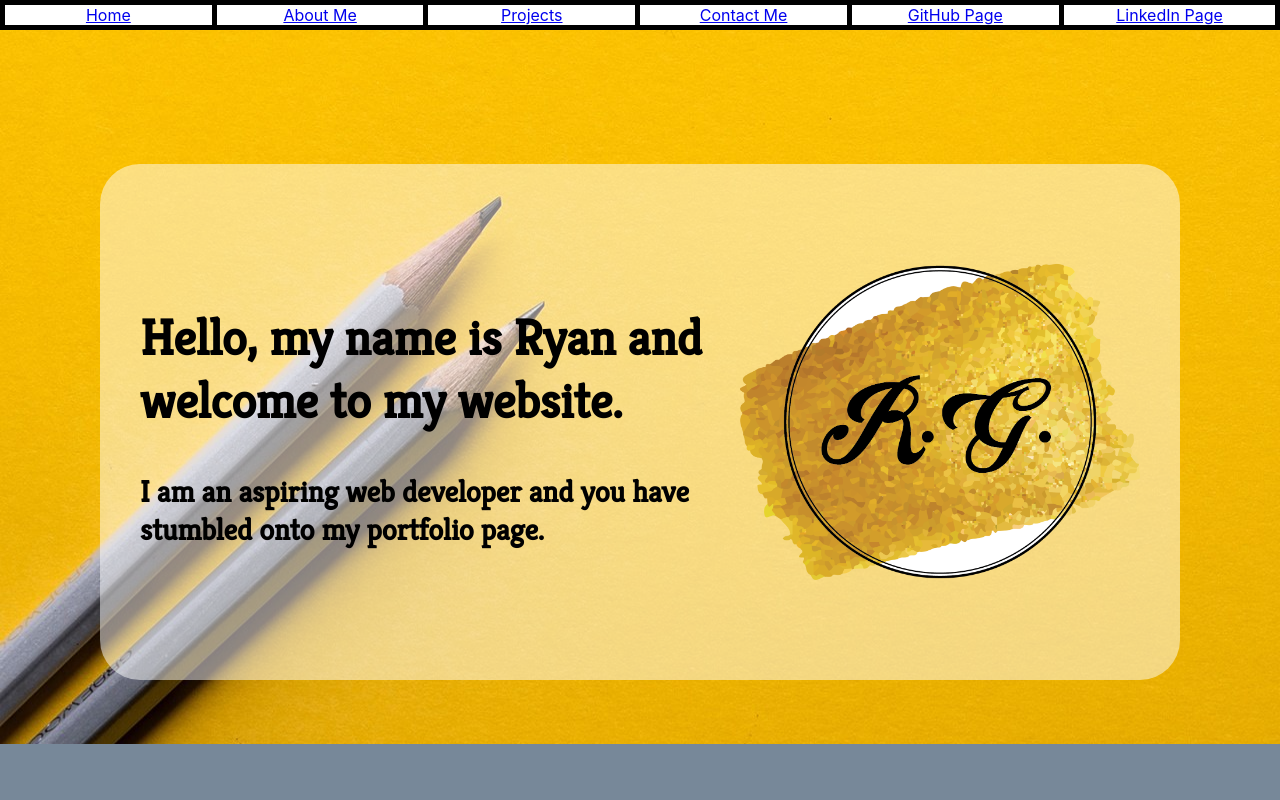
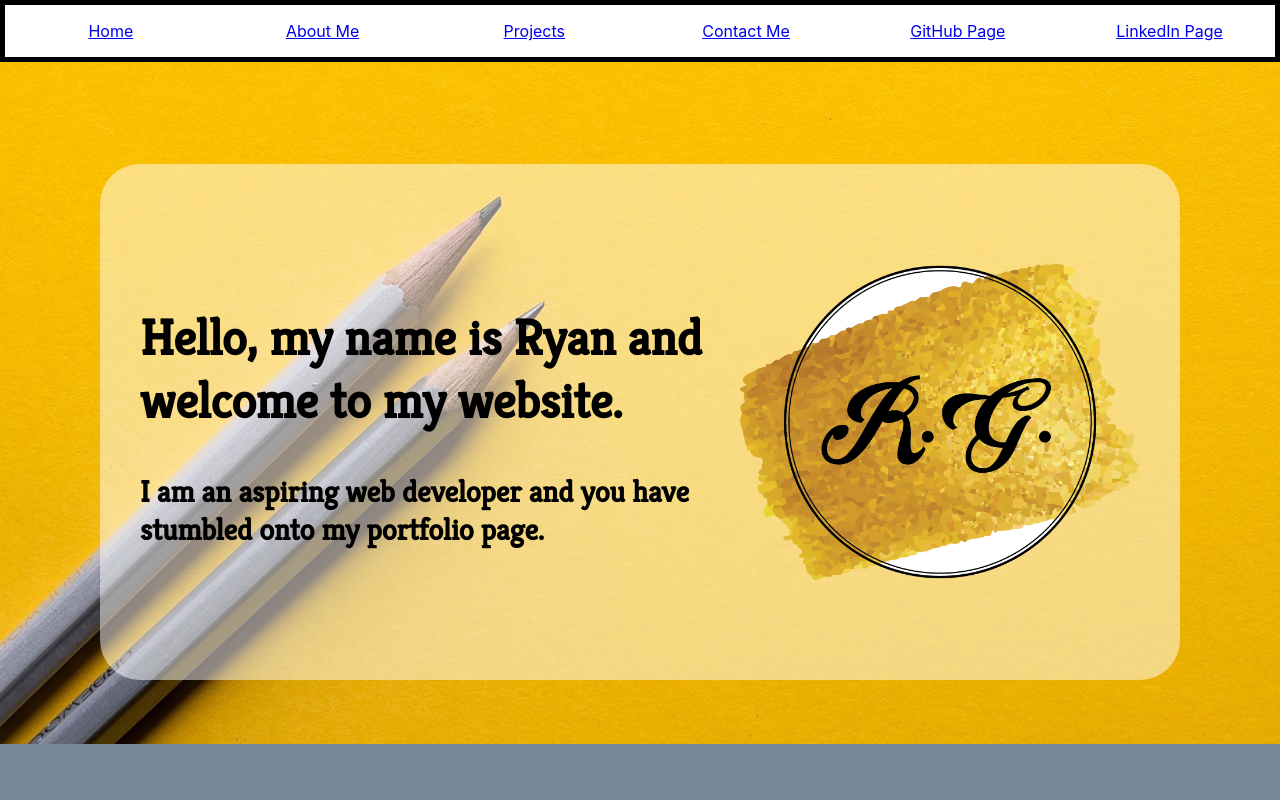
Before and after one commit to RyanG91/React-portfolio, a React (Create React App) app: page / in a window 1280 px wide. Shown: the top 800 px of the page. Built offline with nearby package versions, Linux system fonts and the light colour scheme; a web font is replaced by a local one.

Commit message:
Added props to the navbar

```diff
--- a/src/components/NavBar.js
+++ b/src/components/NavBar.js
@@ -1,18 +1,36 @@
 import React, { Component } from 'react';
 import { NavBarStyle } from'../styles/NavBarStyles'
 
+function Links(props) {
+  return (
+    <div>
+      <a target="_self" href={props.link}>
+        <p>{props.title}</p>
+      </a>
+    </div>
+  )
+}
 
 class NavBar extends Component {
+
+
+
   render() {
     return (
       <div className="NavBar">
         <NavBarStyle>
-          <a id='tablecolumn' href="/">Home</a>
-          <a id='tablecolumn' href="#aboutme">About Me</a>
-          <a id='tablecolumn' href="#myprojects">Projects</a>
-          <a id='tablecolumn' href="#contact">Contact Me</a>
-          <a id='tablecolumn' href="https://github.com/RyanG91" rel="noopener noreferrer" target="_blank">GitHub Page </a>
-          <a href="https://www.linkedin.com/in/ryan-grosser-a360a1129/" rel="noopener noreferrer" target="_blank">LinkedIn Page</a>
+          <Links title="Home" link="/" />
+          <Links title="About Me" link="#aboutme" />
+          <Links title="Projects" link="#myprojects" />
+          <Links title="Contact Me" link="#contact" />
+          <Links title="GitHub Page" link="https://github.com/RyanG91" />
+          <Links title="LinkedIn Page" link="https://www.linkedin.com/in/ryan-grosser-a360a1129/" />
+          {/* <a id='tablecolumn' href="/">Home</a> */}
+          {/* <a id='tablecolumn' href="#aboutme">About Me</a> */}
+          {/* <a id='tablecolumn' href="#myprojects">Projects</a> */}
+          {/* <a id='tablecolumn' href="#contact">Contact Me</a> */}
+          {/* <a id='tablecolumn' href="https://github.com/RyanG91" rel="noopener noreferrer" target="_blank">GitHub Page </a> */}
+          {/* <a href="https://www.linkedin.com/in/ryan-grosser-a360a1129/" rel="noopener noreferrer" target="_blank">LinkedIn Page</a> */}
         </NavBarStyle>
       </div>
     );
```
